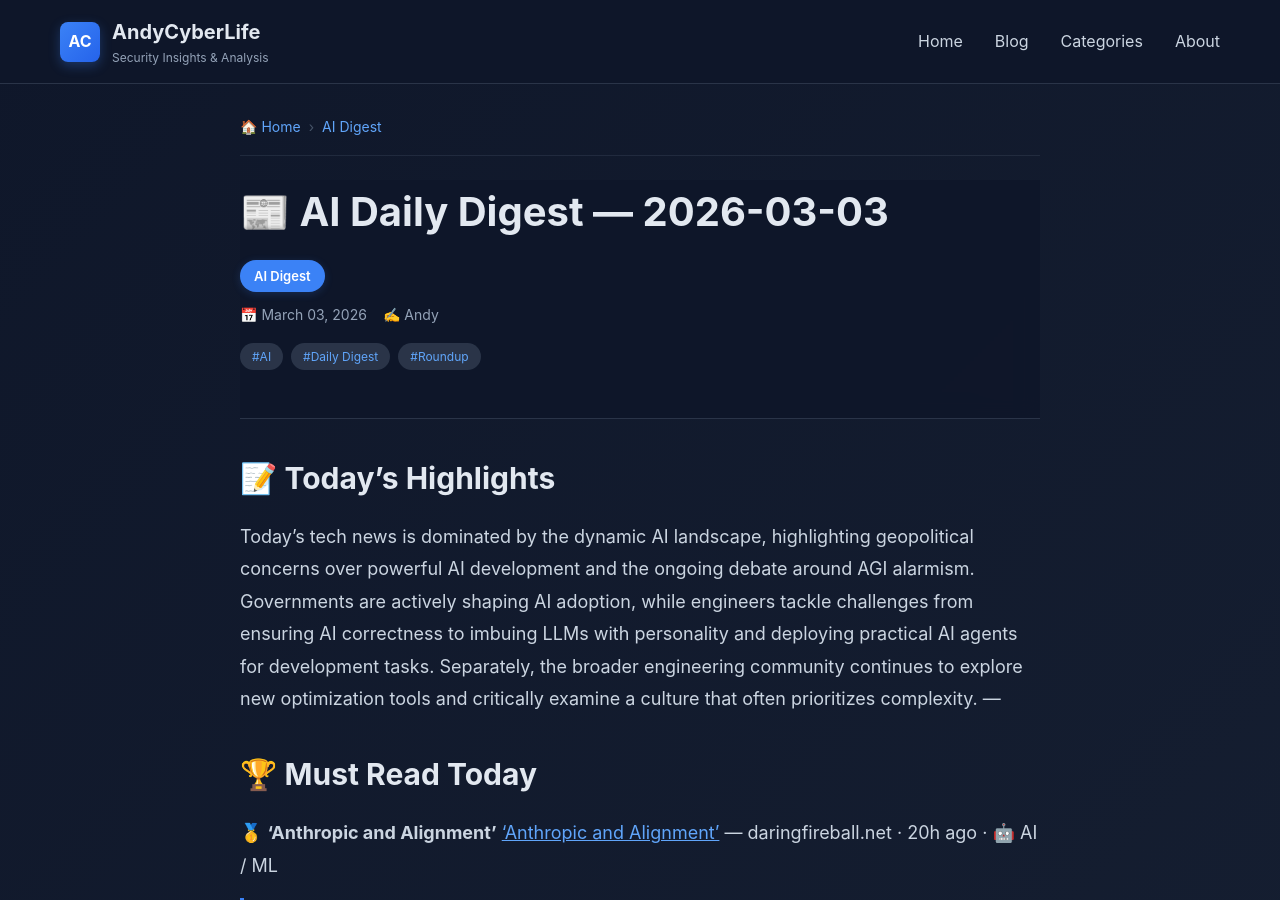
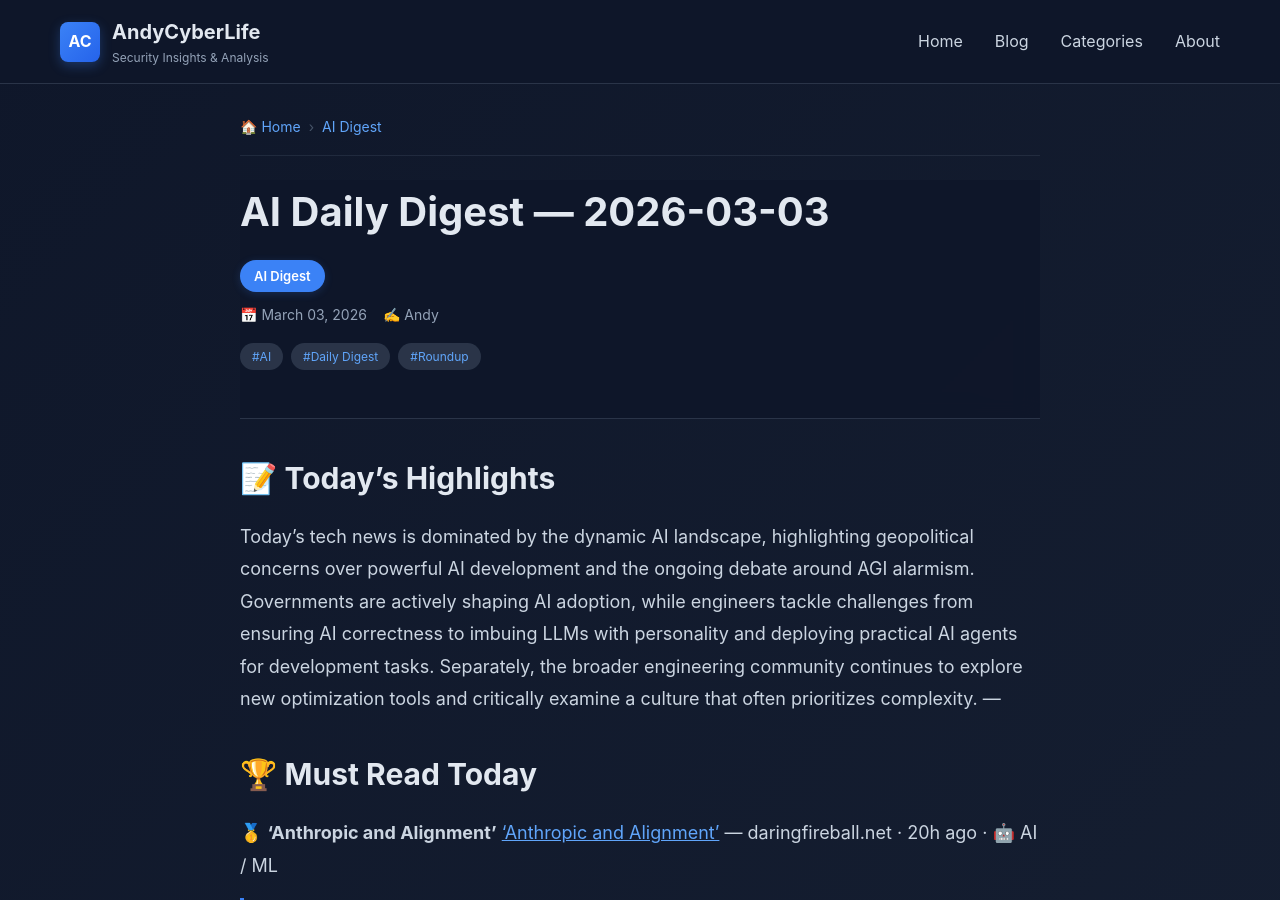
Before and after one commit to sinocikid/sinocikid.github.io, a Jekyll site: the page built from _posts/2026-03-03-ai-daily-digest.md, in a window 1280 px wide and 900 px high. Built offline with Jekyll 4.4.1, drawn with Linux system fonts in a browser that asks for light colours.

```diff
--- a/_posts/2026-03-03-ai-daily-digest.md
+++ b/_posts/2026-03-03-ai-daily-digest.md
@@ -1,5 +1,5 @@
 ---
-title: "📰 AI Daily Digest — 2026-03-03"
+title: "AI Daily Digest — 2026-03-03"
 date: 2026-03-03
 categories: ["AI Digest"]
 tags: ["AI", "Daily Digest", "Roundup"]
```
